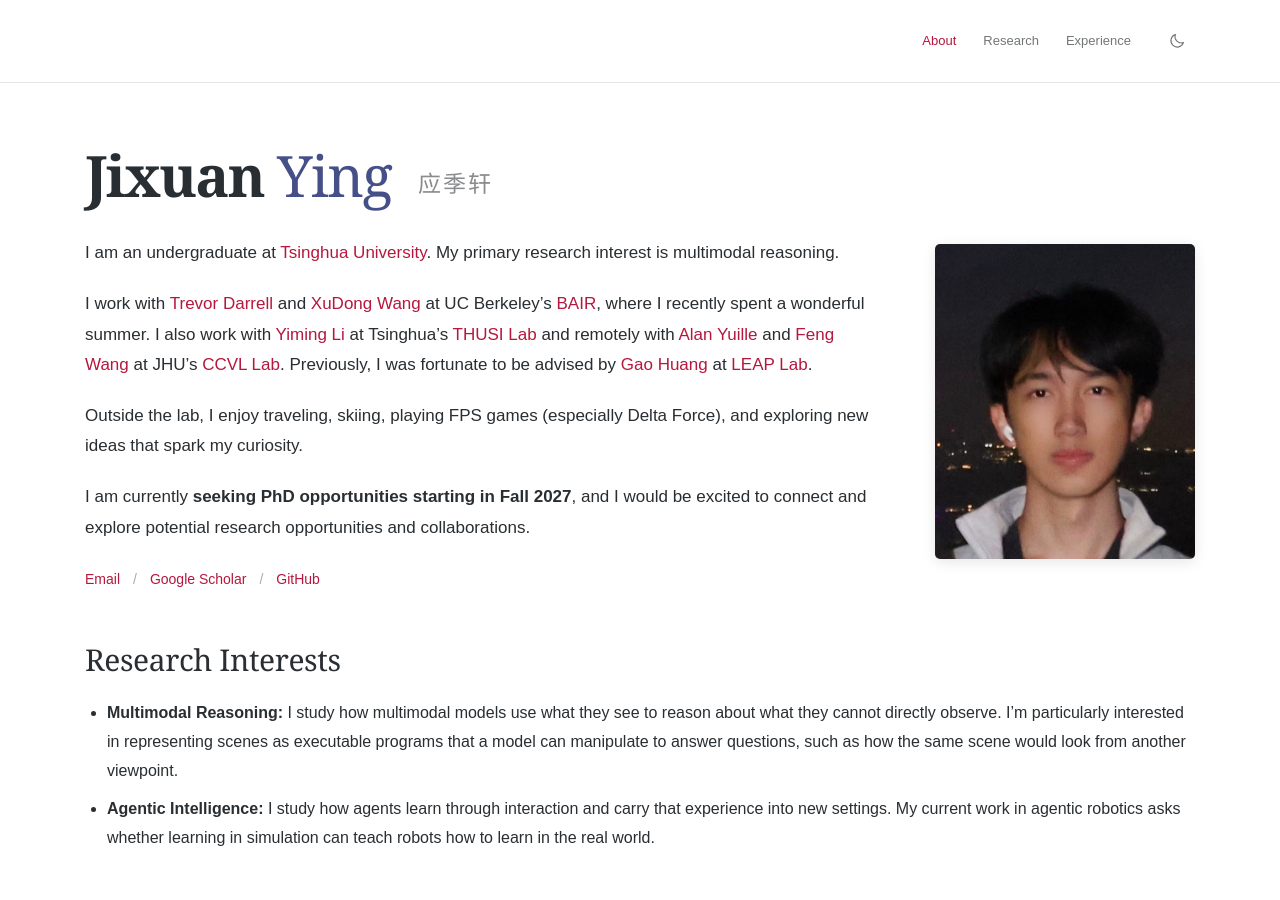
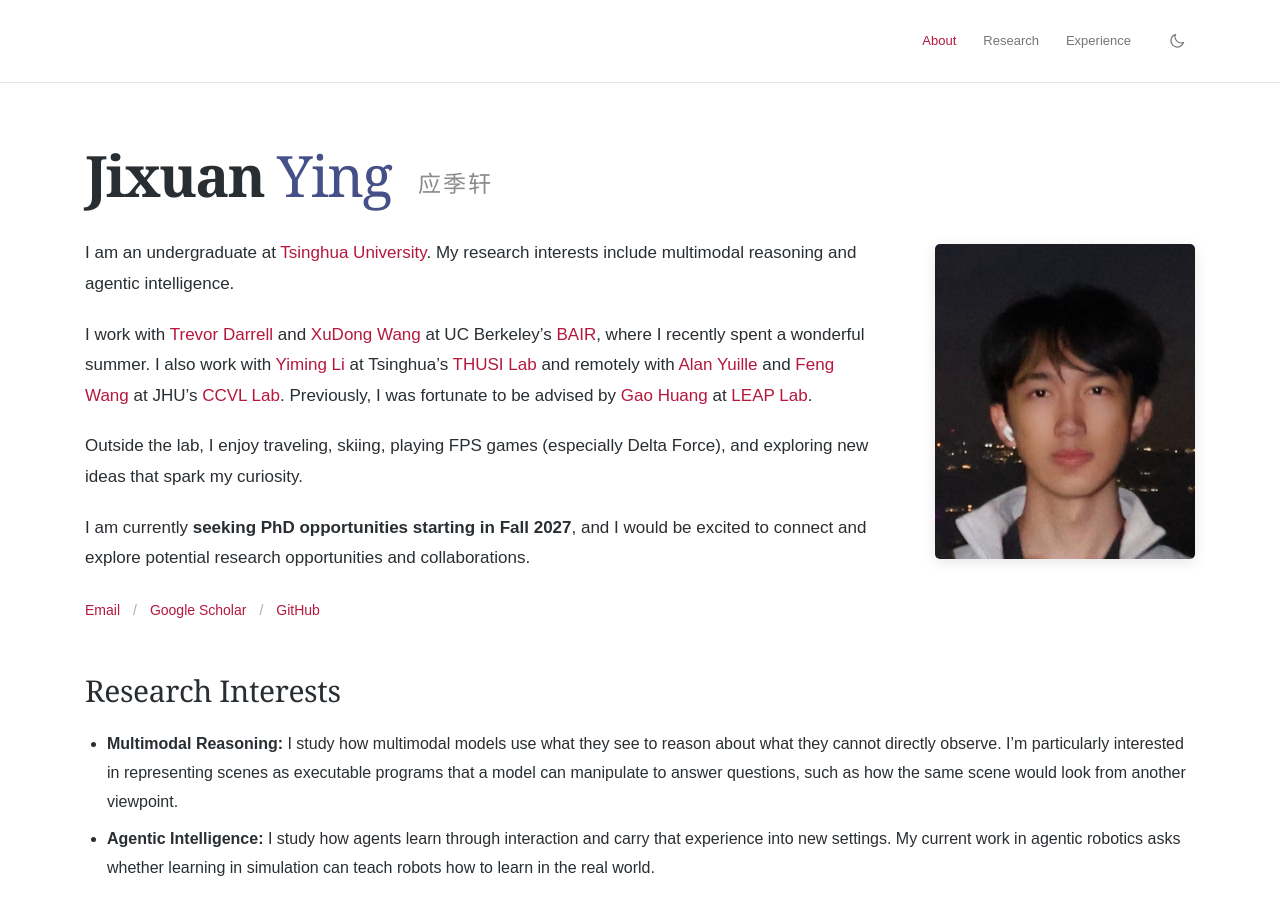
Before and after one commit to Hpesojyjx/Hpesojyjx.github.io, a Jekyll site: the page built from _pages/about.html, in a window 1280 px wide and 900 px high. Built offline with Jekyll 4.4.1, drawn with Linux system fonts in a browser that asks for light colours.

Commit message:
Present both research interests together

```diff
--- a/_pages/about.html
+++ b/_pages/about.html
@@ -7,14 +7,14 @@ redirect_from:
   - /about.html
 ---
 <!doctype html>
-<html lang="en"><head><meta charset="utf-8"><meta name="viewport" content="width=device-width, initial-scale=1"><title>Welcome to Jixuan Ying's homepage!</title><meta name="description" content="Jixuan Ying, Tsinghua University. Research on multimodal reasoning, with related work in visual perception and agentic intelligence."><meta name="theme-color" content="#f7f5f0"><link rel="icon" href="assets/favicon.svg?v=2" type="image/svg+xml"><link rel="stylesheet" href="style.css"><script src="script.js" defer></script></head>
+<html lang="en"><head><meta charset="utf-8"><meta name="viewport" content="width=device-width, initial-scale=1"><title>Welcome to Jixuan Ying's homepage!</title><meta name="description" content="Jixuan Ying, Tsinghua University. Research interests include multimodal reasoning and agentic intelligence."><meta name="theme-color" content="#f7f5f0"><link rel="icon" href="assets/favicon.svg?v=2" type="image/svg+xml"><link rel="stylesheet" href="style.css"><script src="script.js" defer></script></head>
 <body><a class="skip" href="#main">Skip to content</a>
 <header class="site-header"><div class="container header-inner"><nav aria-label="Main navigation"><a href="#about">About</a><a href="#research">Research</a><a href="#experience">Experience</a></nav><button id="theme-toggle" type="button" aria-label="Switch to dark theme" title="Switch color theme"><svg width="18" height="18" viewBox="0 0 24 24" fill="none" stroke="currentColor" stroke-width="1.5" aria-hidden="true"><path d="M20.5 14.2A8.5 8.5 0 0 1 9.8 3.5 8.5 8.5 0 1 0 20.5 14.2Z"/></svg></button></div></header>
 <main id="main" class="container">
 <section id="about" class="intro" aria-labelledby="name">
 <h1 id="name"><strong>Jixuan</strong> <span class="surname">Ying</span> <span class="chinese-name" lang="zh-Hans">应季轩</span></h1>
 <div class="intro-layout"><div class="bio">
-<p>I am an undergraduate at <a href="https://www.tsinghua.edu.cn/en/">Tsinghua University</a>. My primary research interest is multimodal reasoning.</p>
+<p>I am an undergraduate at <a href="https://www.tsinghua.edu.cn/en/">Tsinghua University</a>. My research interests include multimodal reasoning and agentic intelligence.</p>
 <p>I work with <a href="https://people.eecs.berkeley.edu/~trevor/">Trevor Darrell</a> and <a href="https://people.eecs.berkeley.edu/~xdwang/">XuDong Wang</a> at UC Berkeley’s <a href="https://bair.berkeley.edu/">BAIR</a>, where I recently spent a wonderful summer. I also work with <a href="https://yimingli-page.github.io/">Yiming Li</a> at Tsinghua’s <a href="https://github.com/THUSI-Lab">THUSI Lab</a> and remotely with <a href="https://www.cs.jhu.edu/~ayuille1/">Alan Yuille</a> and <a href="https://wangf3014.github.io/home/">Feng Wang</a> at JHU’s <a href="https://ccvl.jhu.edu/">CCVL Lab</a>. Previously, I was fortunate to be advised by <a href="https://www.gaohuang.net/">Gao Huang</a> at <a href="https://www.leaplab.ai/">LEAP Lab</a>.</p>
 <p>Outside the lab, I enjoy traveling, skiing, playing FPS games (especially Delta Force), and exploring new ideas that spark my curiosity.</p>
 <p class="phd-note">I am currently <strong>seeking PhD opportunities starting in Fall 2027</strong>, and I would be excited to connect and explore potential research opportunities and collaborations.</p>
```
